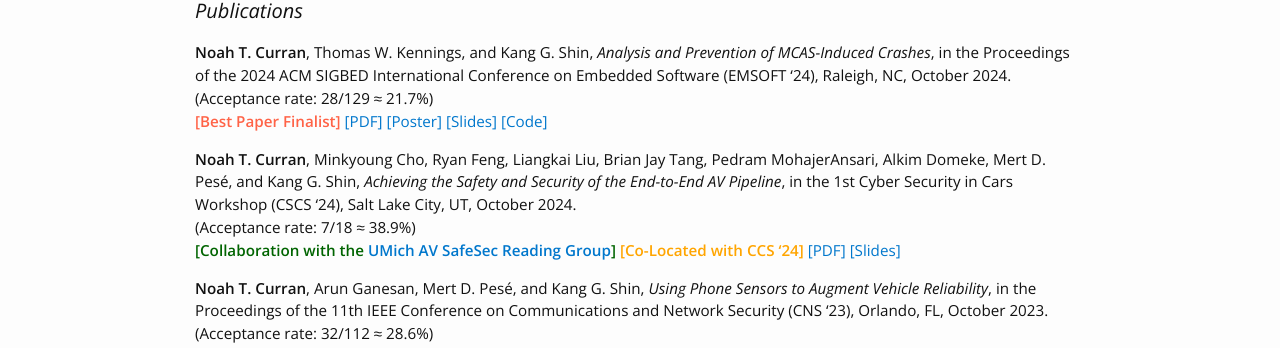
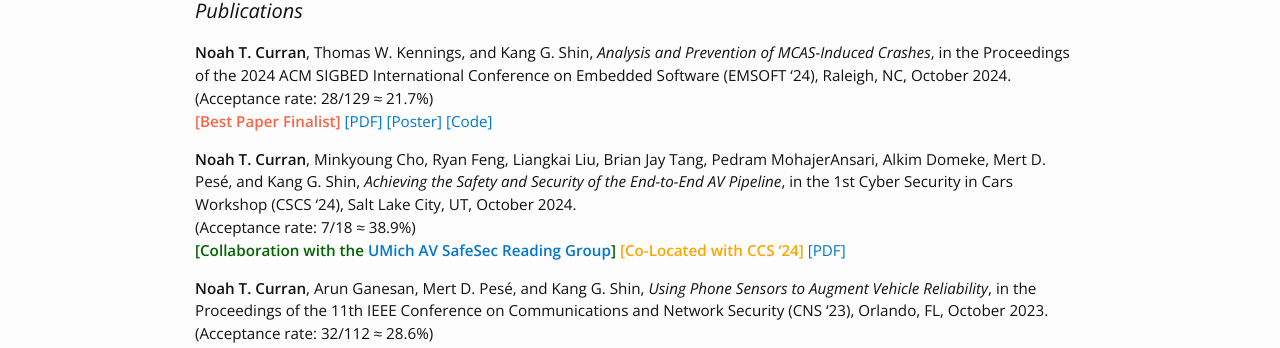
Before and after one commit to noah-curran/noah-curran.github.io, a Jekyll site: the page built from research.md, in a window 1280 px wide. Shown: the part 158-506 px from the top of the page. Built offline with Jekyll 4.4.1, drawn with Linux system fonts in a browser that asks for light colours.

Commit message:
remove slides

```diff
--- a/research.md
+++ b/research.md
@@ -13,7 +13,6 @@
 <b style="color:Tomato;">[Best Paper Finalist]</b>
 <a href="/assets/files/emsoft24-curran.pdf">[PDF]</a>
 <a href="/assets/files/emsoft24-curran-poster.pdf">[Poster]</a>
-<a href="/assets/files/emsoft24-curran-slides.pdf">[Slides]</a>
 <a href="https://github.com/noah-curran/SA-MCAS">[Code]</a>
 
 <b>Noah T. Curran</b>, Minkyoung Cho, Ryan Feng, Liangkai Liu, Brian Jay Tang, Pedram MohajerAnsari, Alkim Domeke, Mert D. Pesé, and Kang G. Shin,
@@ -23,7 +22,6 @@
 <b style="color:DarkGreen;">[Collaboration with the <a href="/avsafesec">UMich AV SafeSec Reading Group</a>]</b>
 <b style="color:Orange;">[Co-Located with CCS '24]</b>
 <a href="/assets/files/cscs24-curran.pdf">[PDF]</a>
-<a href="/assets/files/cscs24-curran-slides.pdf">[Slides]</a>
 <!-- <b style="color:DarkBlue;">[PDF not yet available]</b> -->
 
 <b>Noah T. Curran</b>, Arun Ganesan, Mert D. Pesé, and Kang G. Shin,
```
